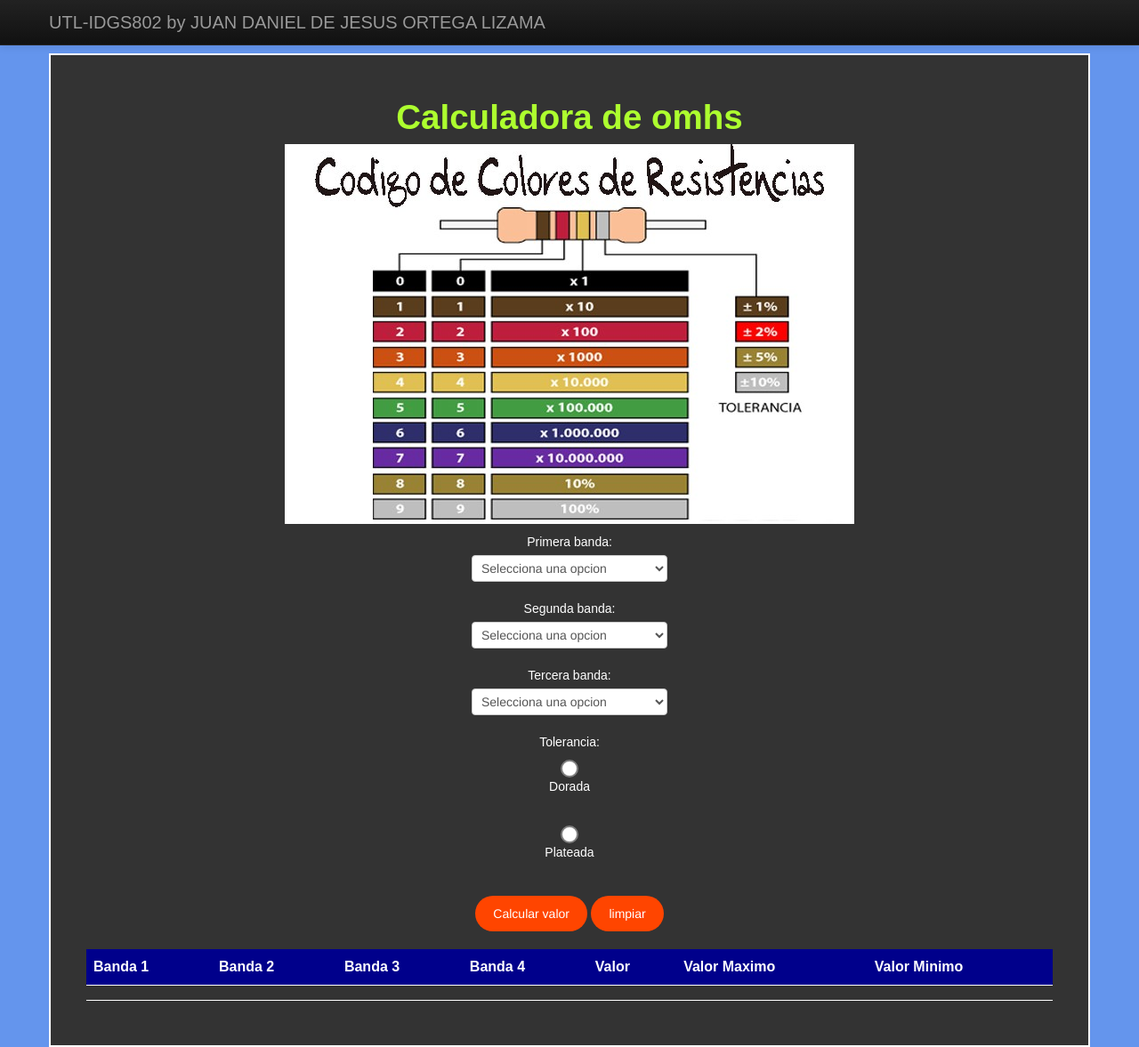
After one commit to IDGS-802-20002180/IDGS802-Flask2, a Flask app: page /Resistencias in a window 1280 px wide. The commit adds this page. Shown: the whole page at 89% size. Run offline with Flask 2, Linux system fonts and the light colour scheme; lists and menus that the app fills with data are empty; some libraries are stand-ins or nearby versions.

Commit message:
actividad 3 Resistencias

```diff
--- a/app.py
+++ b/app.py
@@ -2,11 +2,13 @@ from flask import Flask, render_template
 from flask import request
 from flask_wtf.csrf import CSRFProtect
 from flask import make_response
-from flask import flash
+from flask import flash,redirect, url_for
+
 
 import forms
 import DatosEstadis
 import Dicc
+import resistenciaForms
 app=Flask(__name__)
 app.config['SECRET_KEY']="Esta es una clave encriptada"
 csrf=CSRFProtect()
@@ -156,6 +158,190 @@ def Diccionario():
 
     return render_template("Diccionario.html",form=alum_form ,form1=idiom_form)
 
+@app.route("/Resistencias",methods=["GET","POST"])
+def Resistencias():
+    res=resistenciaForms.colores(request.form)
+    l1=''
+    l2=''
+    l3=''
+    l4=''
+    omhsMx=''
+    omhsMn=''
+    omhs=''
+    linea1E=''
+    linea2E=''
+    linea3E=''
+    linea4E=''
+    linea1=''
+    linea2=''
+    linea3=''
+    linea4=''
+    td_style=''
+    td_style2=''
+    td_style3=''
+    td_style4=''
+    if request.method=='POST' and res.validate():
+        linea1=res.linea1.data
+        linea2=res.linea2.data
+        linea3=res.linea3.data
+        linea4=res.linea4.data
+        td_style = f'background-color: {linea1};'
+        td_style2 = f'background-color: {linea2};'
+        td_style3 = f'background-color: {linea3};'
+        td_style4 = f'background-color: {linea4};'
+        if request.form.get('limpiar'):
+            response=make_response(render_template("Actividad3_resistencias.html",form=res,linea1=linea1E,linea2=linea2E,linea3=linea3E,linea4=linea4E,omhs=omhs,omhsMn=omhsMn,omhsMx=omhsMx,td_style=td_style,td_style2=td_style2,td_style3=td_style3,td_style4=td_style4))
+            response.delete_cookie('linea1',str(l1).encode())
+            response.delete_cookie('linea2',str(l2).encode())
+            response.delete_cookie('linea3',str(l3).encode())
+            response.delete_cookie('linea4',str(l4).encode())
+            response.delete_cookie('Valor',str(omhs).encode())
+            response.delete_cookie('Maximo',str(omhsMx).encode())
+            response.delete_cookie('Minimo',str(omhsMn).encode())
+            td_style=''
+            td_style2=''
+            td_style3=''
+            td_style4=''
+            return response
+            return redirect(url_for('Resistencias'))
+        else:
+
+
+            if linea1=='black':
+                linea1=int(0)
+                linea1E='Negro'
+            elif linea1=='chocolate':
+                linea1=int(1)
+                linea1E='Marron'
+            elif linea1=='red':
+                linea1=int(2)
+                linea1E='Rojo'
+            elif linea1=='orange':
+                linea1=int(3)
+                linea1E='Naranja'
+            elif linea1=='yellow':
+                linea1=int(4)
+                linea1E='Amarillo'
+            elif linea1=='green':
+                linea1=int(5)
+                linea1E='Verde'
+            elif linea1=='blue':
+                linea1=int(6)
+                linea1E='Azul'
+            elif linea1=='purple':
+                linea1=int(7)
+                linea1E='Violeta'
+            elif linea1=='grey':
+                linea1=int(8)
+                linea1E='Gris'
+            elif linea1=='white':
+                linea1=int(9)
+                linea1E='Blanco'
+
+            if linea2=='black':
+                linea2=int(0)
+                linea2E='Negro'
+            elif linea2=='chocolate':
+                linea2=int(1)
+                linea2E='Marron'
+            elif linea2=='red':
+                linea2=int(2)
+                linea2E='Rojo'
+            elif linea2=='orange':
+                linea2=int(3)
+                linea2E='Naranja'
+            elif linea2=='yellow':
+                linea2=int(4)
+                linea2E='Amarrillo'
+            elif linea2=='green':
+                linea2=int(5)
+                linea2E='Verde'
+            elif linea2=='blue':
+                linea2=int(6)
+                linea2E='Azul'
+            elif linea2=='purple':
+                linea2=int(7)
+                linea2E='Violeta'
+            elif linea2=='grey':
+                linea2=int(8)
+                linea2E='Gris'
+            elif linea2=='white':
+                linea2=int(9)
+                linea2E='Blanco'
+
+            if linea3=='black':
+                linea3=int(1)
+                linea3E='Negro'
+            elif linea3=='chocolate':
+                linea3=int(10)
+                linea3E='Marron'
+            elif linea3=='red':
+                linea3=int(100)
+                linea3E='Rojo'
+            elif linea3=='orange':
+                linea3=int(1000)
+                linea3E='Naranja'
+            elif linea3=='yellow':
+                linea3=int(10000)
+                linea3E='Amarillo'
+            elif linea3=='green':
+                linea3=int(100000)
+                linea3E='Verde'
+            elif linea3=='blue':
+                linea3=int(1000000)
+                linea3E='Azul'
+            elif linea3=='purple':
+                linea3=int(10000000)
+                linea3E='Violeta'
+            elif linea3=='grey':
+                linea3=int(100000000)
+                linea3E='Gris'
+            elif linea3=='white':
+                linea3=int(1000000000)
+                linea3E='Blanco'
+            elif linea3=='gold':
+                linea3=float(0.1)
+                linea3E='Dorado'
+            elif linea3=='silver':
+                linea3=float(0.01)
+                linea3E='Plateado'
+
+            if linea4=='gold':
+                linea4=float(5)
+                linea4E='Dorada'
+            elif linea4=='silver':
+                linea4=float(10)
+                linea4E='Plateada'
+            l1=(linea1)
+            l2=(linea2)
+            l3=(linea3)
+            l4=(linea4)
+
+            unidos=(str(linea1) + str(linea2))
+
+            operacion1 = int(unidos)*float(linea3)*(1+int(linea4)/100)
+            operacion2=int(unidos)*float(linea3)*(1-int(linea4)/100)
+            operacion=int(unidos)*float(linea3)
+
+            omhsMx=(operacion1)
+            omhsMn=(operacion2)
+            omhs=(operacion)
+            succes_message='El calculo es de: {}'.format(omhs)+"Ω"+' y tiene una tolerancia de {}%'.format(linea4)
+            flash(succes_message)
+
+    response=make_response(render_template("Actividad3_resistencias.html",form=res,linea1=linea1E,linea2=linea2E,linea3=linea3E,linea4=linea4E,omhs=omhs,omhsMn=omhsMn,omhsMx=omhsMx,td_style=td_style,td_style2=td_style2,td_style3=td_style3,td_style4=td_style4))
+    response.set_cookie('linea1',str(l1).encode())
+    response.set_cookie('linea2',str(l2).encode())
+    response.set_cookie('linea3',str(l3).encode())
+    response.set_cookie('linea4',str(l4).encode())
+    response.set_cookie('Valor',str(omhs).encode())
+    response.set_cookie('Maximo',str(omhsMx).encode())
+    response.set_cookie('Minimo',str(omhsMn).encode())
+
+
+    return response
+
+
 if __name__ == "__main__":
     csrf.init_app(app)
     app.run(debug=True, port=3000)
--- a/static/css/estilos1.css
+++ b/static/css/estilos1.css
@@ -1,7 +1,13 @@
 body {
-    background-image: url(../img/fondo.jpg);
-    background-size: cover;
+    background-color: cornflowerblue;
+    font-family: Arial, sans-serif;
+    font-size: 16px;
+    line-height: 1.5;
+    color: #333;
+    margin: 0;
+    padding: 0;
 }
+
 
 .navbar {
     background-color: cornflowerblue; /* color de fondo */
@@ -79,6 +85,15 @@ input[type="radio"]:checked {
     color: #fff;
     border: 2px solid white;
     padding: 40px;
+    text-align: center;
+}
+
+#divR{
+    background-color: #333;
+    color: #fff;
+    border: 2px solid white;
+    padding: 40px;
+    text-align: center;
 }
 
 #divAlum2{
@@ -87,3 +102,36 @@ input[type="radio"]:checked {
     border: 2px solid white;
     padding: 40px;
 }
+
+#tbl1{
+    margin: auto;
+    border-collapse: collapse;
+    width: 100%;
+}
+
+
+th, td {
+    padding: 8px;
+    text-align: left;
+    border-bottom: 1px solid white;
+}
+
+th {
+    background-color: darkblue;
+    color: white;
+
+}
+
+tr:nth-child(odd) {
+    background-color: white;
+}
+
+main {
+    background-image: url('../img/fondo.jpg');
+    background-repeat: no-repeat;
+    background-size: cover;
+    height: 500px;
+    width: 100%;
+    margin: 20px 0;
+    padding: 20px;
+}
--- /dev/null
+++ b/templates/Actividad3_resistencias.html
@@ -0,0 +1,87 @@
+{% extends "layout.html" %}
+{%block content%}
+<div class="block3">
+
+    <div class="col-xs-6" id="divR">
+        <div class="bootstrap-responsive">
+            <span>
+                <h1>Calculadora de omhs</h1>
+            </span>
+            {%from "_macros.html" import render_field%}
+            <form action="" method="POST" novalidate>
+                <input type="hidden" name="csrf_token" value="{{csrf_token()}}">
+                <div class="control-group">
+                    <img src="../static/img/ColoresResistenciaCodigos.jpg" alt="Tabla de calculo de resistencia">
+                </div>
+
+                <div class="control-group">
+                    {{ form.linea1.label }}{{ form.linea1 }}
+
+                    {%for error in form.linea1.errors%}
+                        <li style="color: red;">
+                        {{error}}
+                        </li>
+                    {%endfor%}
+
+                </div>
+                <div class="control-group">
+                    {{ form.linea2.label }}
+                    {{ form.linea2 }}
+                    {%for error in form.linea2.errors%}
+                        <li style="color: red;">
+                        {{error}}
+                        </li>
+                    {%endfor%}
+                </div>
+                <div class="control-group">
+                    {{ form.linea3.label }}
+                    {{ form.linea3 }}
+                    {%for error in form.linea3.errors%}
+                        <li style="color: red;">
+                        {{error}}
+                        </li>
+                    {%endfor%}
+                </div>
+                <div class="control-group">
+                    {{ form.linea4.label }}
+                    {% for subfield in form.linea4 %}
+                    {{ subfield() }} {{ subfield.label }}<br>
+                    {% endfor %}
+                    {%for error in form.linea4.errors%}
+                        <li style="color: red;">
+                        {{error}}
+                        </li>
+                    {%endfor%}
+
+                </div>
+                <input type="submit" name="guardar" value="Calcular valor">
+                <input type="submit" name="limpiar" value="limpiar">
+
+            </form>
+        </div>
+        <div class="control-group">
+            <table id="tbl1">
+                <tr>
+                    <th>Banda 1</th>
+                    <th>Banda 2</th>
+                    <th>Banda 3</th>
+                    <th>Banda 4</th>
+                    <th>Valor</th>
+                    <th>Valor Maximo</th>
+                    <th>Valor Minimo</th>
+                </tr>
+                <tr>
+                    <td style="{{td_style}}">{{linea1}}</td>
+                    <td style="{{td_style2}}">{{linea2}}</td>
+                    <td style="{{td_style3}}">{{linea3}}</td>
+                    <td style="{{td_style4}}">{{linea4}}</td>
+                    <td>{{omhs}}</td>
+                    <td>{{omhsMx}}</td>
+                    <td>{{omhsMn}}</td>
+                </tr>
+            </table>
+        </div>
+    </div>
+</div>
+
+{%endblock%}
--- a/templates/layout.html
+++ b/templates/layout.html
@@ -26,7 +26,7 @@
         <div class="navbar-inner">
             <div class="container">
                 <a class="brand" href="">
-                    UTL-IDGS802
+                    UTL-IDGS802 by JUAN DANIEL DE JESUS ORTEGA LIZAMA
                 </a>
             </div>
         </div>
```
Also changed, not shown: diccionarios.txt (+6 -1 lines), resistenciaForms.py (added, +24 -0 lines), templates/Diccionario.html (+7 -0 lines), static/img/ColoresResistenciaCodigos.jpg (added), static/img/TablaDeResistencia.jpg (added), static/img/codigoColoresResistencia.png (added), static/img/fondoBlack.jpg (added), static/img/fondoResistencia.avif (added), static/img/iotFondo.jpg (added).
